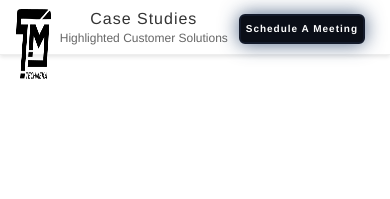
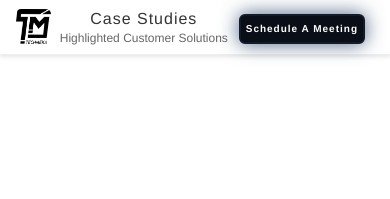
Before and after one commit to Techmeka/blog, a Jekyll site: the page built from docs/index.html, in a window 390 px wide. Shown: the top 199 px of the page. Built offline with Jekyll 4.4.1, drawn with Linux system fonts in a browser that asks for light colours.

Commit message:
mobile responsiveness

```diff
--- a/docs/assets/css/style.scss
+++ b/docs/assets/css/style.scss
@@ -478,8 +478,7 @@ footer {
   }
 
    .site-avatar img {
-
-    height: 35px;
+    height: 35px !important;
 
   }
   /* Smaller site name */
```
